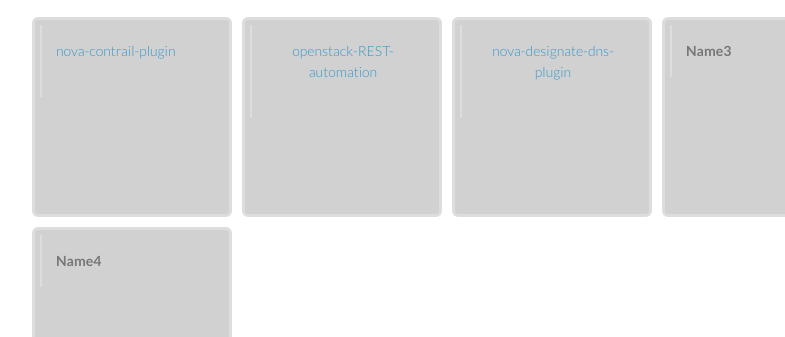
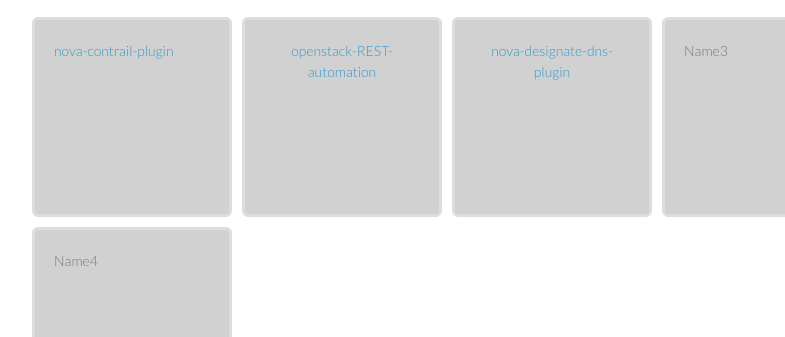
Before and after one commit to Symantec/symantec.github.io, a plain HTML site: page index.html in a window 1280 px wide. Shown: the part 174-511 px from the top of the page, 178-963 px from the left. Drawn offline with Linux system fonts and the light colour scheme.

Commit message:
Update styles.css

```diff
--- a/stylesheets/styles.css
+++ b/stylesheets/styles.css
@@ -100,7 +100,9 @@ th, td {
   padding: 15px 14px 16px 14px;
   text-align: center;
   vertical-align: center;
-  border-left: 2px solid #ddd;
+  font:14px/1.5 Lato, "Helvetica Neue", Helvetica, Arial, sans-serif;
+  color:#777;
+  font-weight:300
 
 dt {
   color:#444;
```
